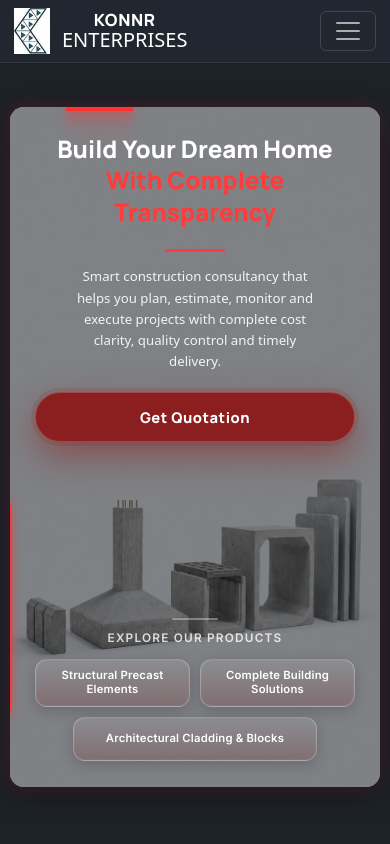
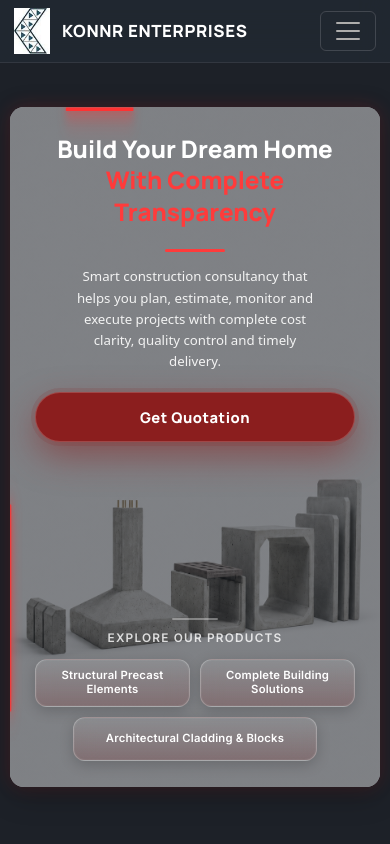
Before and after one commit to Swathi-ChandraSekar/konnr_portfolio, a React (Vite) app: page / in a window 390 px wide. Shown: the top 844 px of the page. Built offline with nearby package versions, Linux system fonts and the light colour scheme.

Commit message:
hero banner mobile2

```diff
--- a/src/components/Navbar.jsx
+++ b/src/components/Navbar.jsx
@@ -65,9 +65,9 @@ function Navbar() {
 
             <div className="brand-text">
 
-              <span>KONNR</span>
+              <span>KONNR
 
-              ENTERPRISES
+              ENTERPRISES</span>
 
             </div>
 
```
